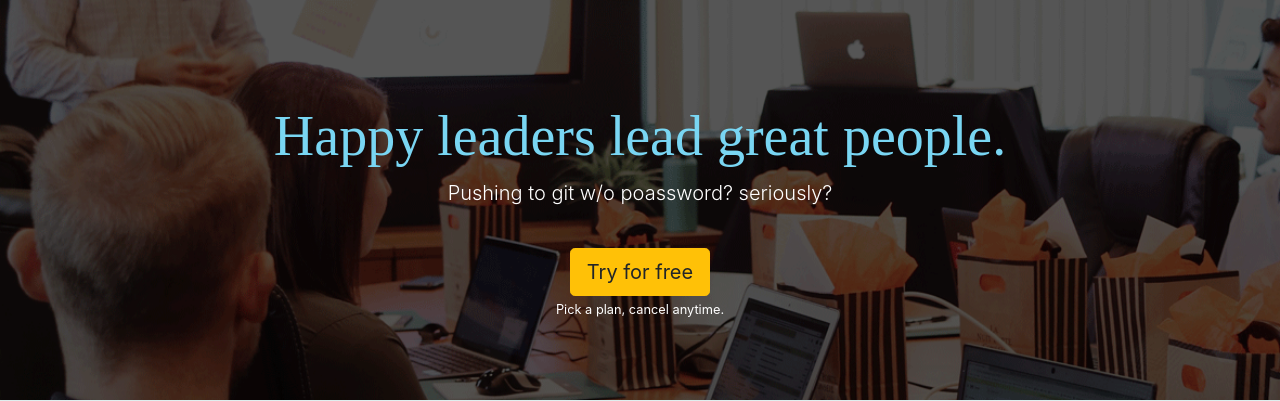
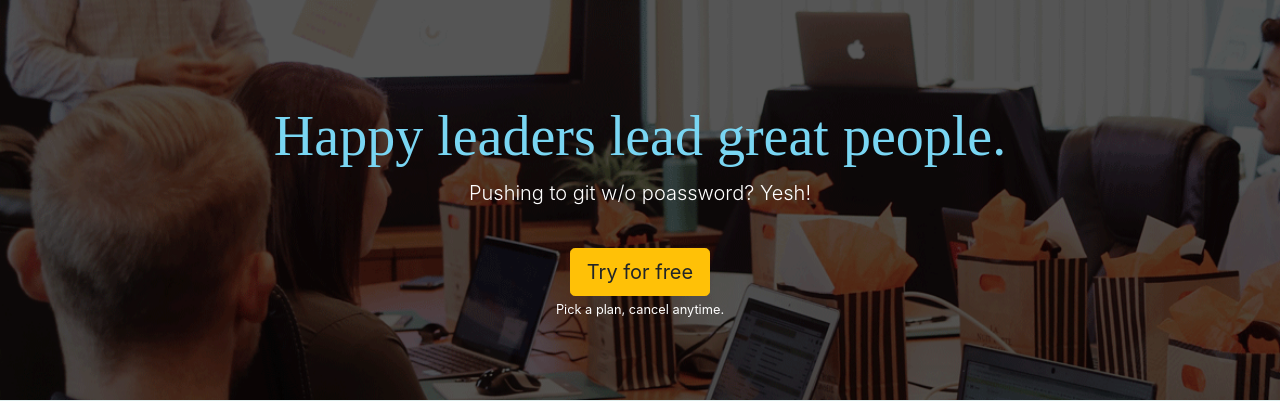
Before and after one commit to vetleen/vttest, a Django app: page / in a window 1280 px wide. Shown: the part 57-458 px from the top of the page. Run offline with Django 3.2, Linux system fonts and the light colour scheme; some libraries are stand-ins or nearby versions.

Commit message:
am I at least gonna get to push with no password and user? Yes!

```diff
--- a/website/templates/index.html
+++ b/website/templates/index.html
@@ -10,8 +10,7 @@
         <h1 class="display-4 main-page-headline">Happy leaders lead great people.</h1>
           <p class="lead text-white">
             <!-- Software to help you increase employee satisfaction and loyalty. -->
-            Pushing to git w/o poassword?
-            seriously?
+            Pushing to git w/o poassword? Yesh!
           </p><br />
         <a class="btn btn-warning btn-lg" href="{% url 'sign-up'%}" role="button">Try for free</a>
         <p class="text-white"><small>Pick a plan, cancel anytime.</small></p>
```
